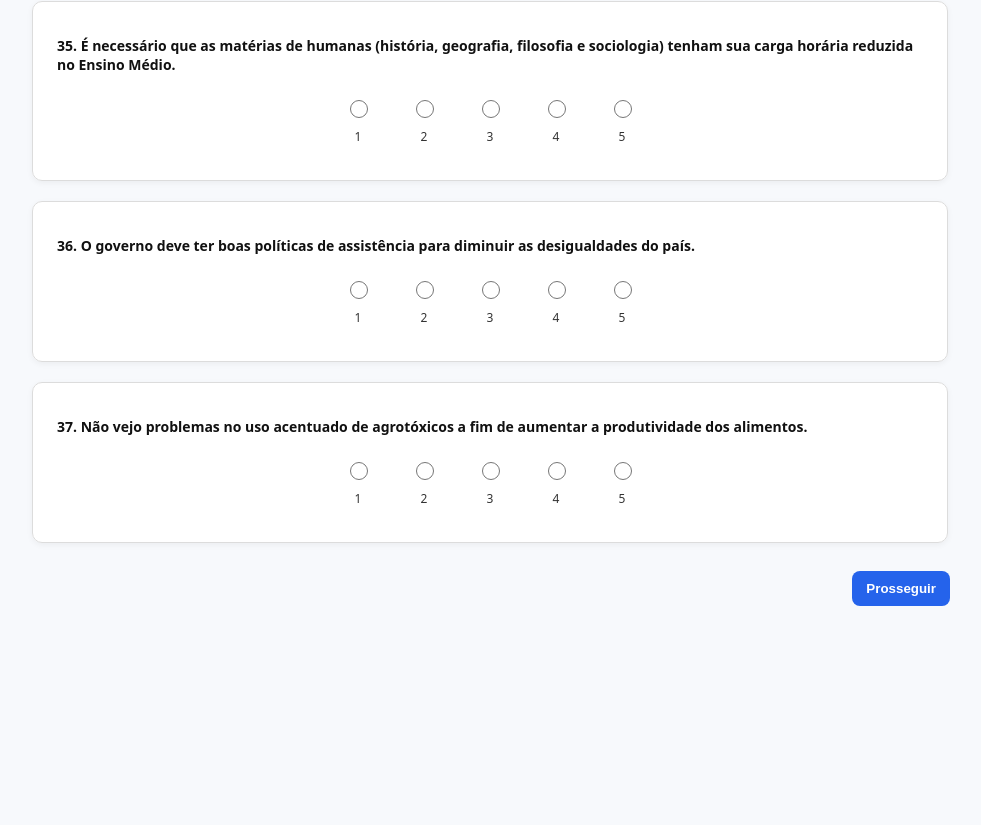
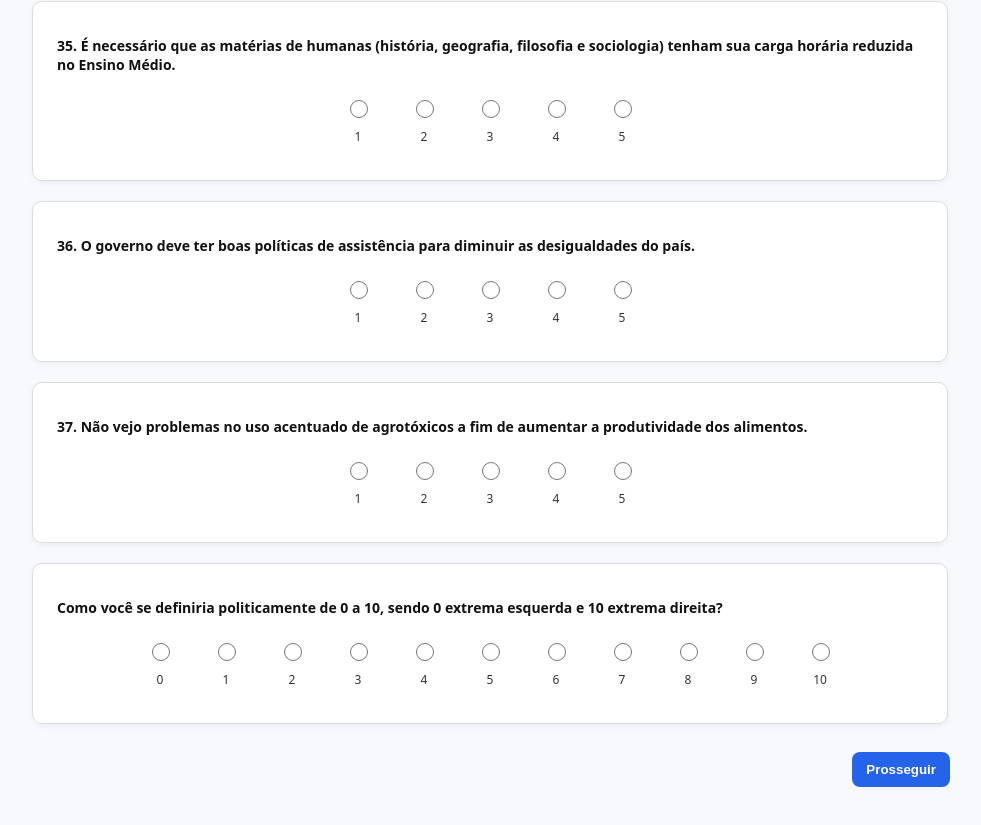
Before and after one commit to Joaovabbr/monografia_repo, a React (Vite) app in the folder monografia-mafe/: page /qap in a window 1280 px wide. Shown: the part 6497-7322 px from the top of the page, without its empty margins (150-1131 px from the left). Before the commit the page ends 7171 px from the top, so only its background shows below. Built offline with nearby package versions, Linux system fonts and the light colour scheme; no server answers.

Commit message:
feat: adição de autodeclaração

```diff
--- a/monografia-mafe/src/pages/QAP.jsx
+++ b/monografia-mafe/src/pages/QAP.jsx
@@ -35,11 +35,14 @@ export default function QAP() {
       const qapResponses = QAP_QUESTIONS.map((_, i) => {
         const key = `q${i + 1}`;
         const raw = formData[key];
-        return raw ? Number(raw) : null;
+        return raw !== undefined && raw !== null && raw !== "" ? Number(raw) : null;
       });
 
+      const rawAuto = formData.autodeclaracao;
+      const autodeclaracao = rawAuto !== undefined && rawAuto !== null && rawAuto !== "" ? Number(rawAuto) : null;
+
       // Verifica se há alguma pergunta sem resposta
-      const temCamposVazios = qapResponses.some(v => v === null || Number.isNaN(v));
+      const temCamposVazios = qapResponses.some(v => v === null || Number.isNaN(v)) || autodeclaracao === null || Number.isNaN(autodeclaracao);
 
       // Lógica da trava de 5 segundos se houver campos vazios
       if (temCamposVazios && !podeProsseguir) {
@@ -73,10 +76,12 @@ export default function QAP() {
         game: null,
         game_time_seconds: null,
         email: location.state?.email || null,
-        timestamp: new Date().toISOString()
+        timestamp: new Date().toISOString(),
+        Autodeclaração: null
       };
 
       surveyData.qap_responses = qapResponses;
+      surveyData.Autodeclaração = autodeclaracao;
 
       // Backup em sessionStorage
       try {
@@ -131,6 +136,23 @@ export default function QAP() {
           );
         })}
 
+        <fieldset className="q-item">
+          <h3 className="q-legend">Como você se definiria politicamente de 0 a 10, sendo 0 extrema esquerda e 10 extrema direita?</h3>
+
+          <div className="likert-row" role="radiogroup">
+            {[0, 1, 2, 3, 4, 5, 6, 7, 8, 9, 10].map(val => (
+              <label key={val} className="likert-option">
+                <input
+                  type="radio"
+                  value={val}
+                  {...register("autodeclaracao")}
+                />
+                <span className="likert-label">{val}</span>
+              </label>
+            ))}
+          </div>
+        </fieldset>
+
         <div className="q-actions" style={{ textAlign: "center", paddingBottom: "40px" }}>
           <button type="submit" className="btn btn-primary" disabled={isSubmitting}>
             {isSubmitting ? "Enviando..." : "Prosseguir"}
```
